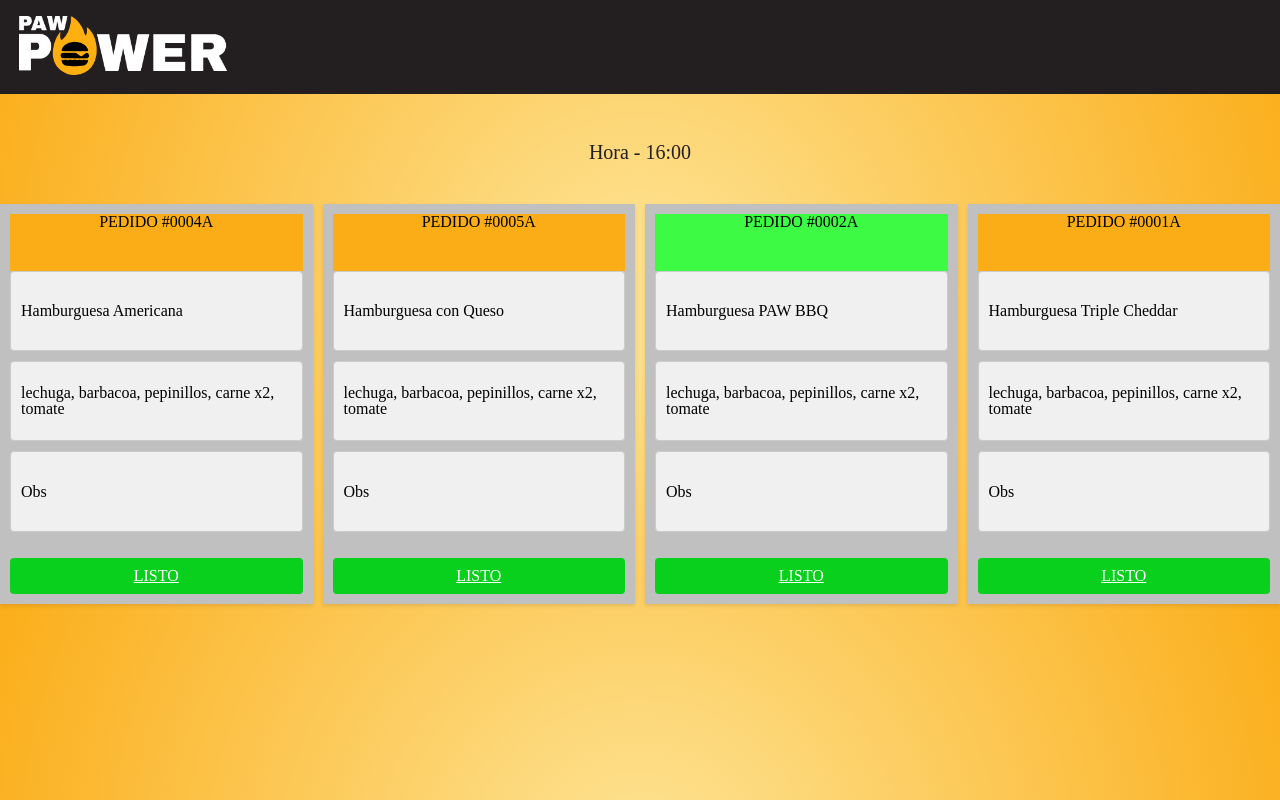
After one commit to LucasLatessa/PAW-2024, a PHP site: template src/App/views/cocina/displayEstadosCocina.view.php in a window 1280 px wide. The commit adds this page. Run offline with PHP 8.4, Linux system fonts and the light colour scheme; the template is opened without the code that fills it, so the values that code supplies are empty; some web fonts are replaced.

Commit message:
Se generó view Display-estados-cocina para ver si se puede manejar los estados así, opcional

```diff
--- /dev/null
+++ b/src/App/views/cocina/displayEstadosCocina.view.php
@@ -0,0 +1,90 @@
+<!DOCTYPE html>
+<html lang="en">
+<head>
+    <?php require __DIR__ . '\../parts/head.view.php'; ?>
+    <meta charset="UTF-8">
+    <meta name="viewport" content="width=device-width, initial-scale=1.0">
+
+    <link rel="stylesheet" href="/assets/styles/estadoCocina.css" />
+    <script src="/assets/js/components/paw.js"></script>
+    <!--<script src="/assets/js/appEstadoCocina.js"></script>-->
+
+
+    <title>Estado Cocina - Paw Power</title>
+</head>
+<body>
+    <main>
+        <header class="header-principal">
+                <?php $home = $this->rutasLogoHeader ?>
+                <a href=" <?= $home["href"] ?>">
+                    <img src="../assets/Imagotipo-blanco.png" alt="Paw Power" class="logo" />
+                </a>
+        </header>
+
+        <section class="display-primario">
+
+            <h2>Hora - 16:00</h2>
+
+            <section class="pedidos-primarios">
+                <article>
+                    <div class="cabecera1"> PEDIDO #0004A  </div> <!--con color de pedido-->
+                    <ul class="lista1">
+                        <li class="info-item">Hamburguesa Americana</li>
+                        <li class="info-item">lechuga, barbacoa, pepinillos, carne x2, tomate</li>
+                        <li class="info-item">Obs</li>
+                    </ul>
+                    <a href="">LISTO</a> <!--boton a generar con js junto con el resto-->
+                </article>
+                <article>
+                    <div class="cabecera2"> PEDIDO #0005A </div>
+                    <ul class="lista1">
+                        <li class="info-item">Hamburguesa con Queso</li>
+                        <li class="info-item">lechuga, barbacoa, pepinillos, carne x2, tomate</li>
+                        <li class="info-item">Obs</li>
+                    </ul>
+                    <a href="">LISTO</a>
+                </article>
+                <article>
+                    <div class="cabecera3"> PEDIDO #0002A </div>
+                    <ul class="lista1">
+                        <li class="info-item">Hamburguesa PAW BBQ</li>
+                        <li class="info-item">lechuga, barbacoa, pepinillos, carne x2, tomate</li>
+                        <li class="info-item">Obs</li>
+                    </ul>
+                    <a href="">LISTO</a>
+                </article>
+                <article>
+                    <div class="cabecera4"> PEDIDO #0001A </div>
+                    <ul class="lista1">
+                        <li class="info-item">Hamburguesa Triple Cheddar</li>
+                        <li class="info-item">lechuga, barbacoa, pepinillos, carne x2, tomate</li>
+                        <li class="info-item">Obs</li>
+                    </ul>
+                    <a href="">LISTO</a>
+                </article>
+            </section>
+
+        </section>
+
+        <section class="display-secundario">
+          <section class="pedidos-secundarios">
+            <!--idem-->
+                <article>
+
+                </article>
+                <article>
+
+                </article>
+                <article>
+
+                </article>
+                <article>
+
+                </article>
+           </section>
+
+        </section>
+
+    </main>
+</body>
+</html>
--- a/src/bootstrap.php
+++ b/src/bootstrap.php
@@ -39,6 +39,10 @@ $router->get('/','PageController@index'); #Clase y metodo que procesa la peticio
 $router->get('/turnera','PageController@turnosPantalla'); #Clase y metodo que procesa la peticion
 # ------------------------ DISPLAY COCINA --------------------------------
 $router->get('/display-cocina','PageController@displayCocina'); #Clase y metodo que procesa la peticion
+
+#------------------------ DISPLAY ESTADOS COCINA opcion 2 --------------------------------
+$router->get('/display-estados-cocina','PageController@displayEstadosCocina');
+
 
 # ------------------------ COMPRA --------------------------------
 
```
Also changed, not shown: src/App/Controllers/PageController.php (+8 -0 lines), public/assets/styles/estadoCocina.css (added), 2 other files.
